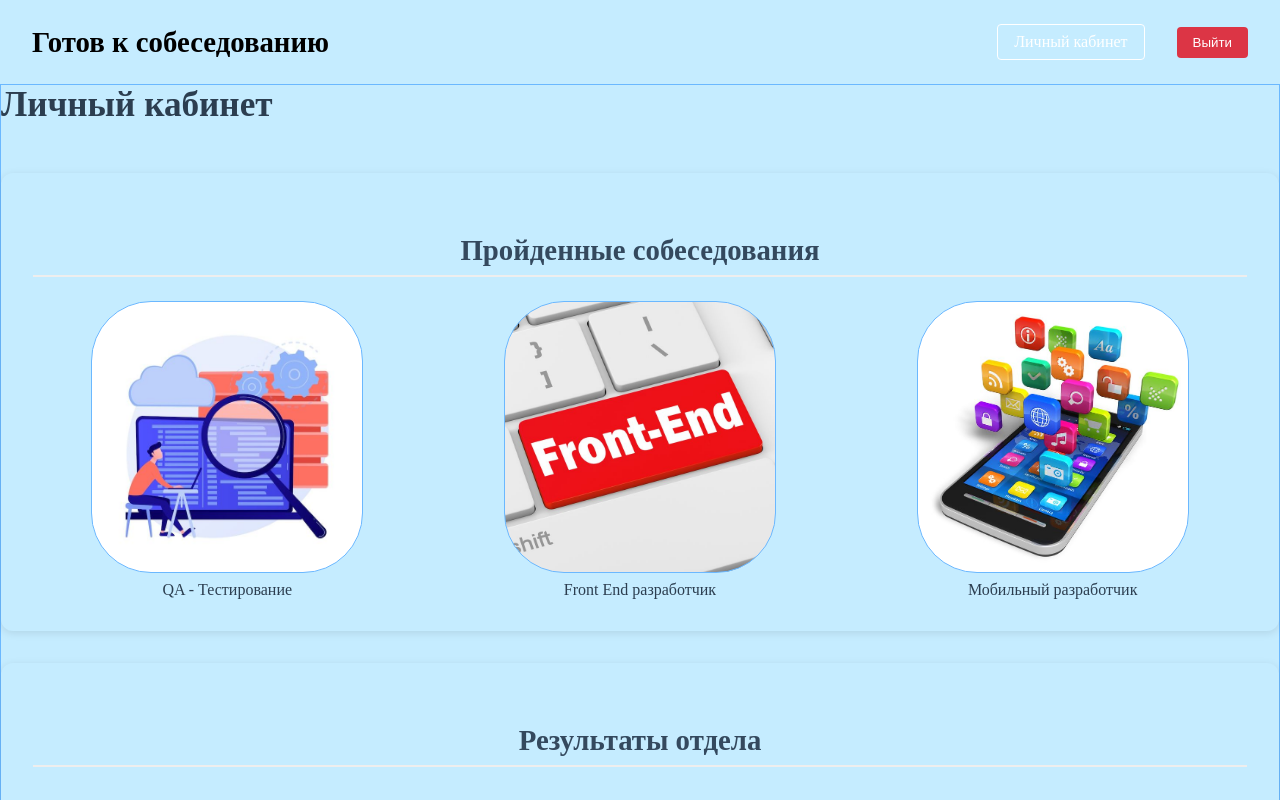
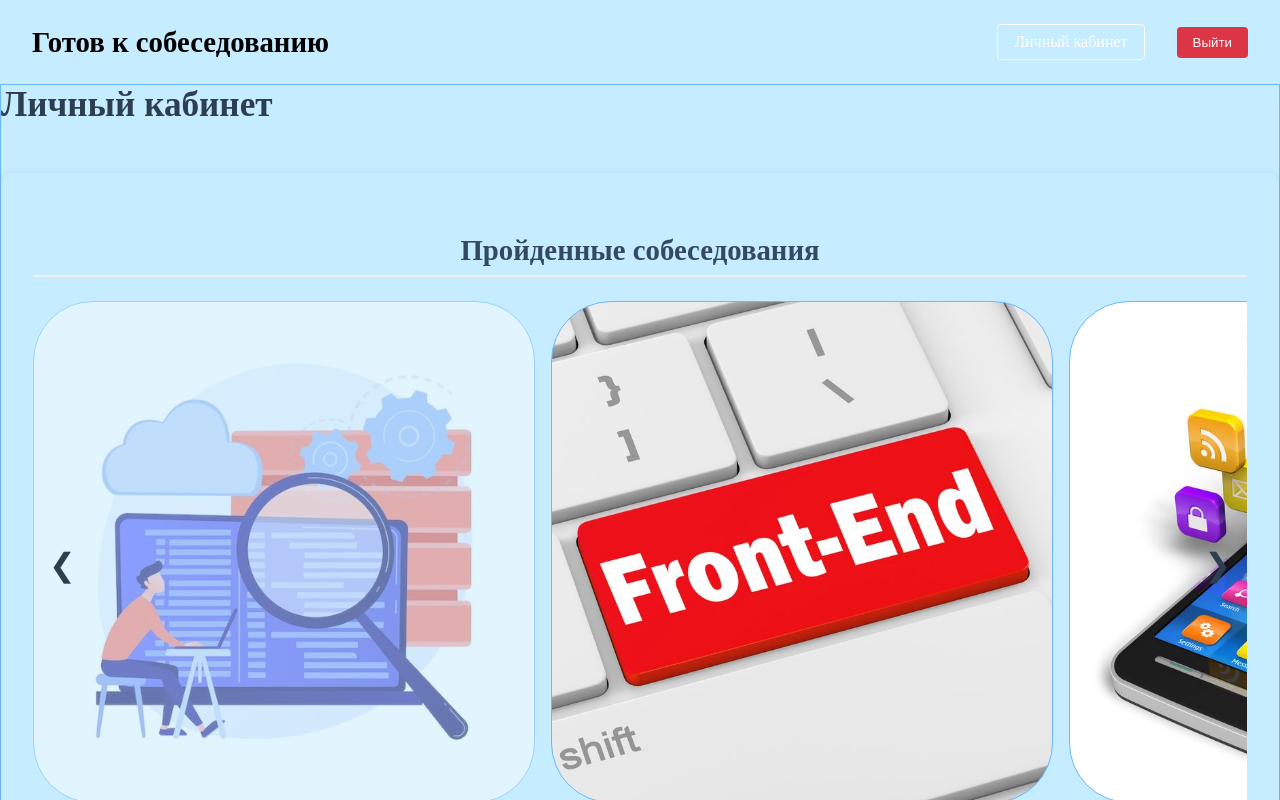
Before and after one commit to trinner01/diplomInterview, a Vue app: page /cabinet in a window 1280 px wide. Shown: the top 800 px of the page. Built offline with nearby package versions, Linux system fonts and the light colour scheme; sample sign-in values are in the browser's storage.

Commit message:
sdelal karusel
sdelal ebanuyu karusel ne do konca, tam ona startuet s konca i idet vpravo, ne poluchilos ispravit

```diff
--- a/src/views/UserCabinet.vue
+++ b/src/views/UserCabinet.vue
@@ -1,6 +1,28 @@
 <script setup>
-import { currentUser } from '../utils/auth'
+import { ref } from 'vue';
+
+const cards = [
+  { id: 'QA-Test', label: 'QA - Тестирование' },
+  { id: 'FrontEnd-Dev', label: 'Front End разработчик' },
+  { id: 'mobile-Dev', label: 'Мобильный разработчик' },
+  // Добавьте больше карточек по мере необходимости
+];
+
+const currentCard = ref(0); // Начинаем с первой карточки
+
+const nextCard = () => {
+  if (currentCard.value < cards.length - 1) {
+    currentCard.value += 1;
+  }
+};
+
+const prevCard = () => {
+  if (currentCard.value > 0) {
+    currentCard.value -= 1;
+  }
+};
 </script>
+
 
 <template>
   <main class="cabinet">
@@ -10,29 +32,24 @@ import { currentUser } from '../utils/auth'
     <div class="details">
       <section class="interviews-section">
         <h3>Пройденные собеседования</h3>
-        <div class="interview-cards">
-          <!-- Карточка 1 -->
-          <div class="card-container">
-            <div class="card" id="QA-Test"></div>
-            <div class="card-label">QA - Тестирование</div>
+        <div class="carousel">
+          <div class="interview-cards" :style="{ transform: `translateX(${-currentCard * 370}px)` }">
+            <div
+              v-for="(card, index) in cards"
+              :key="index"
+              class="card-container"
+            >
+              <div class="card" :id="card.id"></div>
+              <div class="card-label">{{ card.label }}</div>
+            </div>
           </div>
-          <!-- Карточка 2 -->
-          <div class="card-container">
-            <div class="card" id="FrontEnd-Dev"></div>
-            <div class="card-label">Front End разработчик</div>
-          </div>
-          <!-- Карточка 3 -->
-          <div class="card-container">
-            <div class="card" id="mobile-Dev"></div>
-            <div class="card-label">Мобильный разработчик</div>
-          </div>
-          <!-- Добавьте больше карточек по мере необходимости -->
+          <button class="carousel-button prev" @click="prevCard">&#10094;</button>
+          <button class="carousel-button next" @click="nextCard">&#10095;</button>
         </div>
       </section>
 
       <section class="department-results">
         <h3>Результаты отдела</h3>
-
       </section>
     </div>
   </main>
@@ -55,19 +72,13 @@ h2 {
   margin-top: 0;
 }
 
-.username {
-  font-size: 1.4rem;
-  color: #4CAF50;
-  font-weight: 500;
-}
-
 .interviews-section,
 .department-results {
   margin: 2rem 0;
   padding: 2rem;
   background: #c5ecff;
   border-radius: 12px;
-  box-shadow: 0 2px 8px rgba(0,0,0,0.1);
+  box-shadow: 0 2px 8px rgba(0, 0, 0, 0.1);
 }
 
 h3 {
@@ -79,67 +90,77 @@ h3 {
   text-align: center;
 }
 
+.carousel {
+  position: relative;
+  overflow: hidden; /* Скрываем всё, что выходит за пределы */
+  width: 100%; /* Ширина контейнера */
+}
+
 .interview-cards {
-  display: grid;
-  grid-template-columns: repeat(auto-fit, minmax(150px, 1fr)); /* Карточки по 150px в ширину */
-  gap: 1.5rem;
+  display: flex;
+  transition: transform 0.5s ease; /* Плавный переход */
+  gap: 1rem; /* Расстояние между карточками */
+  width: max-content; /* Ширина контейнера равна сумме ширины всех карточек */
 }
 
 .card-container {
+  flex: 0 0 500px; /* Фиксированная ширина карточки */
   display: flex;
   flex-direction: column;
   align-items: center;
-  gap: 0.5rem; /* Расстояние между карточкой и текстом */
+  gap: 0.5rem;
 }
 
 .card {
-  width: 270px;
-  height: 270px;
+  width: 500px; /* Ширина карточки */
+  height: 500px; /* Высота карточки */
   background: #f8f9fa;
   border: solid #6BB8FF 1px;
   border-radius: 60px;
-  background-size: cover; /* Чтобы изображение заполняло карточку */
-  background-position: center; /* Центрируем изображение */
+  background-size: cover;
+  background-position: center;
 }
 
 .card-label {
   text-align: center;
-  font-size: 16px; /* Размер текста */
+  font-size: 16px;
   color: #2c3e50;
 }
 
+.carousel-button {
+  position: absolute;
+  top: 50%;
+  transform: translateY(-50%);
+  background: none;
+  border: none;
+  font-size: 2rem;
+  cursor: pointer;
+  color: #2c3e50;
+  z-index: 10; /* Стрелки поверх карточек */
+}
+
+.carousel-button.prev {
+  left: 10px; /* Расположение левой стрелки */
+}
+
+.carousel-button.next {
+  right: 10px; /* Расположение правой стрелки */
+}
+
+.carousel-button:hover {
+  color: #4CAF50;
+}
+
 #QA-Test {
-  background: url(/public/img/QA-Test.png) no-repeat center center/cover;;
+  background: url(/public/img/QA-Test.png) no-repeat center center/cover;
+  opacity: 50%;
 }
 
 #FrontEnd-Dev {
-  background: url(/public/img/FrontEnd-Dev.png) no-repeat center center/cover;;
+  background: url(/public/img/FrontEnd-Dev.png) no-repeat center center/cover;
 }
 
 #mobile-Dev {
-  background: url(/public/img/mobile-Dev.png) no-repeat center center/cover;;
-}
-
-.stats {
-  display: flex;
-  gap: 2rem;
-  margin-top: 1.5rem;
-}
-
-.stat-item {
-  text-align: center;
-  padding: 1rem;
-  flex: 1;
-}
-
-.stat-value {
-  font-size: 2.2rem;
-  color: #4CAF50;
-  font-weight: 600;
-}
-
-.stat-label {
-  color: #7f8c8d;
-  margin-top: 0.5rem;
+  background: url(/public/img/mobile-Dev.png) no-repeat center center/cover;
 }
 </style>
```
